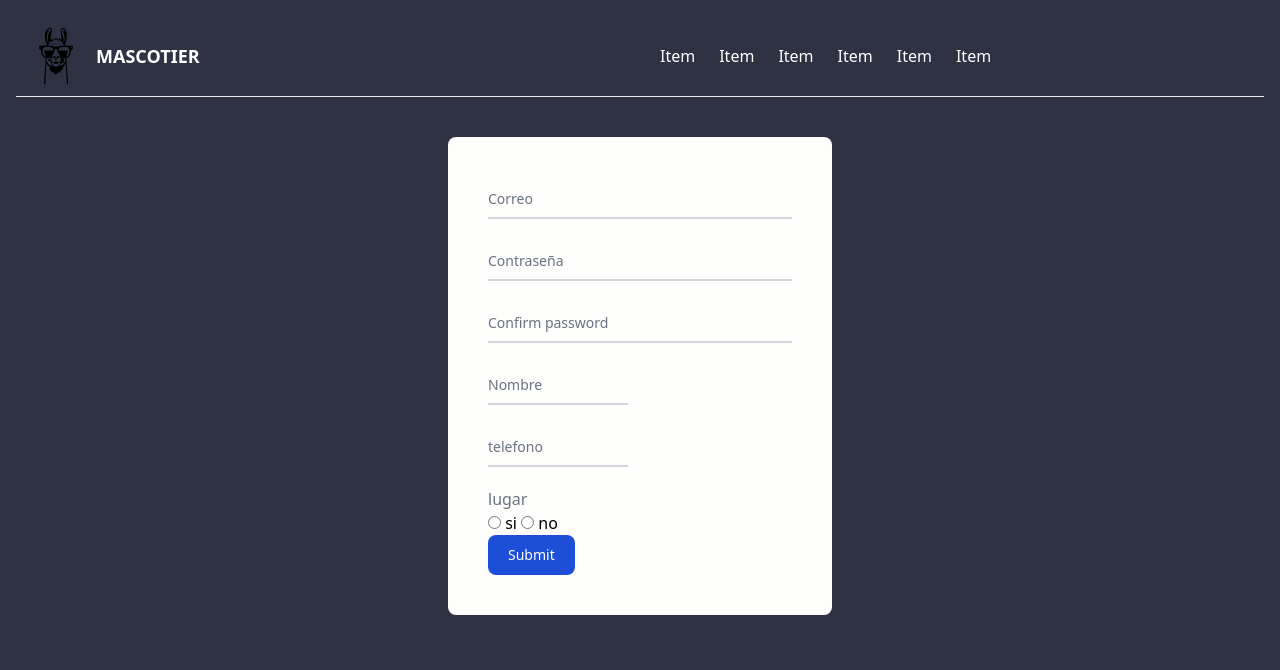
After one commit to iagogonzalezborines/MascoTier_Project, a PHP site: page /Templates/signup.html in a window 1280 px wide. The commit adds this page. Shown: the top 670 px of the page. Run offline with PHP 8.4, Linux system fonts and the light colour scheme; some libraries are stand-ins or nearby versions.

Commit message:
signup_ created

```diff
--- a/MascoDocker/src/Templates/index.php
+++ b/MascoDocker/src/Templates/index.php
@@ -1,4 +1,5 @@
 <?php
+
 
 require_once 'vendor/autoload.php';
 
@@ -25,6 +26,7 @@ require_once 'vendor/autoload.php';
 </body>
 </html>
 <?php
+var_dump($_POST);
     if ($_SERVER["REQUEST_METHOD"] == "POST") {
         $email = $_POST["email"];
         $password = $_POST["password"];
--- /dev/null
+++ b/MascoDocker/src/Templates/signup.html
@@ -0,0 +1,100 @@
+<!DOCTYPE html>
+<html lang="es">
+
+<head>
+    <meta charset="UTF-8">
+    <meta name="viewport" content="width=device-width, initial-scale=1.0">
+    <title>Sign up</title>
+    <script src="https://cdn.tailwindcss.com"></script>
+</head>
+
+<body class="bg-[#2f3243] p-4">
+    <nav class="flex items-center justify-between" id="navbar">
+        <!-- temporal Logo -->
+        <div class="flex items-center mr-10">
+            <img class="h-20 w-20 " src="media/logo.svg" alt="Logo">
+            <span class="text-white font-bold text-lg">MASCOTIER</span>
+        </div>
+        <!-- Links del navbar -->
+        <ul class="flex items-center w-1/2 justify-start p-5">
+            <li class="mr-6">
+                <a href="#" class="text-white hover:text-[#75a8f2]">Item</a>
+            </li>
+            <li class="mr-6">
+                <a href="#" class="text-white hover:text-[#75a8f2]">Item</a>
+            </li>
+            <li class="mr-6">
+                <a href="#" class="text-white hover:text-[#75a8f2]">Item</a>
+            </li>
+            <li class="mr-6">
+                <a href="#" class="text-white hover:text-[#75a8f2]">Item</a>
+            </li>
+            <li class="mr-6">
+                <a href="#" class="text-white hover:text-[#75a8f2]">Item</a>
+            </li>
+            <li class="mr-6">
+                <a href="#" class="text-white hover:text-[#75a8f2]">Item</a>
+            </li>
+    </nav>
+    <hr>
+    <div id="main-container" class="m-10 p-10 bg-[#fdfdfb] rounded-lg max-w-sm mx-auto">
+
+
+
+        <form class="max-w-md mx-auto" action="index.php" method="post">
+            <div class="relative z-0 w-full mb-5 group">
+                <input type="email" name="email" id="email"
+                    class="block py-2.5 px-0 w-full text-sm text-gray-900 bg-transparent border-0 border-b-2 border-gray-300 appearance-none dark:text-white dark:border-gray-600 dark:focus:border-blue-500 focus:outline-none focus:ring-0 focus:border-blue-600 peer"
+                    placeholder=" " />
+                <label for="email"
+                    class="peer-focus:font-medium absolute text-sm text-gray-500 dark:text-gray-400 duration-300 transform -translate-y-6 scale-75 top-3 -z-10 origin-[0] peer-focus:start-0 rtl:peer-focus:translate-x-1/4 rtl:peer-focus:left-auto peer-focus:text-blue-600 peer-focus:dark:text-blue-500 peer-placeholder-shown:scale-100 peer-placeholder-shown:translate-y-0 peer-focus:scale-75 peer-focus:-translate-y-6">Correo</label>
+            </div>
+            <div class="relative z-0 w-full mb-5 group">
+                <input type="password" name="pwd" id="pwd"
+                    class="block py-2.5 px-0 w-full text-sm text-gray-900 bg-transparent border-0 border-b-2 border-gray-300 appearance-none dark:text-white dark:border-gray-600 dark:focus:border-blue-500 focus:outline-none focus:ring-0 focus:border-blue-600 peer"
+                    placeholder=" "  />
+                <label for="pwd"
+                    class="peer-focus:font-medium absolute text-sm text-gray-500 dark:text-gray-400 duration-300 transform -translate-y-6 scale-75 top-3 -z-10 origin-[0] peer-focus:start-0 rtl:peer-focus:translate-x-1/4 peer-focus:text-blue-600 peer-focus:dark:text-blue-500 peer-placeholder-shown:scale-100 peer-placeholder-shown:translate-y-0 peer-focus:scale-75 peer-focus:-translate-y-6">Contraseña</label>
+            </div>
+            <div class="relative z-0 w-full mb-5 group">
+                <input type="password" name="repeat_pwd" id="repeat_pwd"
+                    class="block py-2.5 px-0 w-full text-sm text-gray-900 bg-transparent border-0 border-b-2 border-gray-300 appearance-none dark:text-white dark:border-gray-600 dark:focus:border-blue-500 focus:outline-none focus:ring-0 focus:border-blue-600 peer"
+                    placeholder=" "  />
+                <label for="repeat_pwd"
+                    class="peer-focus:font-medium absolute text-sm text-gray-500 dark:text-gray-400 duration-300 transform -translate-y-6 scale-75 top-3 -z-10 origin-[0] peer-focus:start-0 rtl:peer-focus:translate-x-1/4 peer-focus:text-blue-600 peer-focus:dark:text-blue-500 peer-placeholder-shown:scale-100 peer-placeholder-shown:translate-y-0 peer-focus:scale-75 peer-focus:-translate-y-6">Confirm
+                    password</label>
+            </div>
+            <div class="grid md:grid-cols-2 md:gap-6">
+                <div class="relative z-0 w-full mb-5 group">
+                    <input type="text" name="name" id="name"
+                        class="block py-2.5 px-0 w-full text-sm text-gray-900 bg-transparent border-0 border-b-2 border-gray-300 appearance-none dark:text-white dark:border-gray-600 dark:focus:border-blue-500 focus:outline-none focus:ring-0 focus:border-blue-600 peer"
+                        placeholder=" "  />
+                    <label for="name"
+                        class="peer-focus:font-medium absolute text-sm text-gray-500 dark:text-gray-400 duration-300 transform -translate-y-6 scale-75 top-3 -z-10 origin-[0] peer-focus:start-0 rtl:peer-focus:translate-x-1/4 peer-focus:text-blue-600 peer-focus:dark:text-blue-500 peer-placeholder-shown:scale-100 peer-placeholder-shown:translate-y-0 peer-focus:scale-75 peer-focus:-translate-y-6">Nombre</label>
+                </div>
+
+            </div>
+            <div class="grid md:grid-cols-2 md:gap-6">
+                <div class="relative z-0 w-full mb-5 group">
+                    <input type="tel" name="phone" id="phone"
+                        class="block py-2.5 px-0 w-full text-sm text-gray-900 bg-transparent border-0 border-b-2 border-gray-300 appearance-none dark:text-white dark:border-gray-600 dark:focus:border-blue-500 focus:outline-none focus:ring-0 focus:border-blue-600 peer"
+                        placeholder=" "  />
+                    <label for="phone"
+                        class="peer-focus:font-medium absolute text-sm text-gray-500 dark:text-gray-400 duration-300 transform -translate-y-6 scale-75 top-3 -z-10 origin-[0] peer-focus:start-0 rtl:peer-focus:translate-x-1/4 peer-focus:text-blue-600 peer-focus:dark:text-blue-500 peer-placeholder-shown:scale-100 peer-placeholder-shown:translate-y-0 peer-focus:scale-75 peer-focus:-translate-y-6">telefono</label>
+                </div>
+            </div>
+            <div>
+                <p class="text-gray-500">lugar</p>
+                <input type="radio" name="place" value="yes" id="yes">
+                <label for="yes">si</label>
+                <input type="radio" name="place" value="no" id="no">
+                <label for="no" class="">no</label>
+
+            </div>
+            <button type="submit"
+                class="text-white bg-blue-700 hover:bg-blue-800 focus:ring-4 focus:outline-none focus:ring-blue-300 font-medium rounded-lg text-sm w-full sm:w-auto px-5 py-2.5 text-center dark:bg-blue-600 dark:hover:bg-blue-700 dark:focus:ring-blue-800">Submit</button>
+        </form>
+    </div>
+</body>
+
+</html>
```
Also changed, not shown: MascoDocker/src/Templates/index.html (+41 -16 lines).
